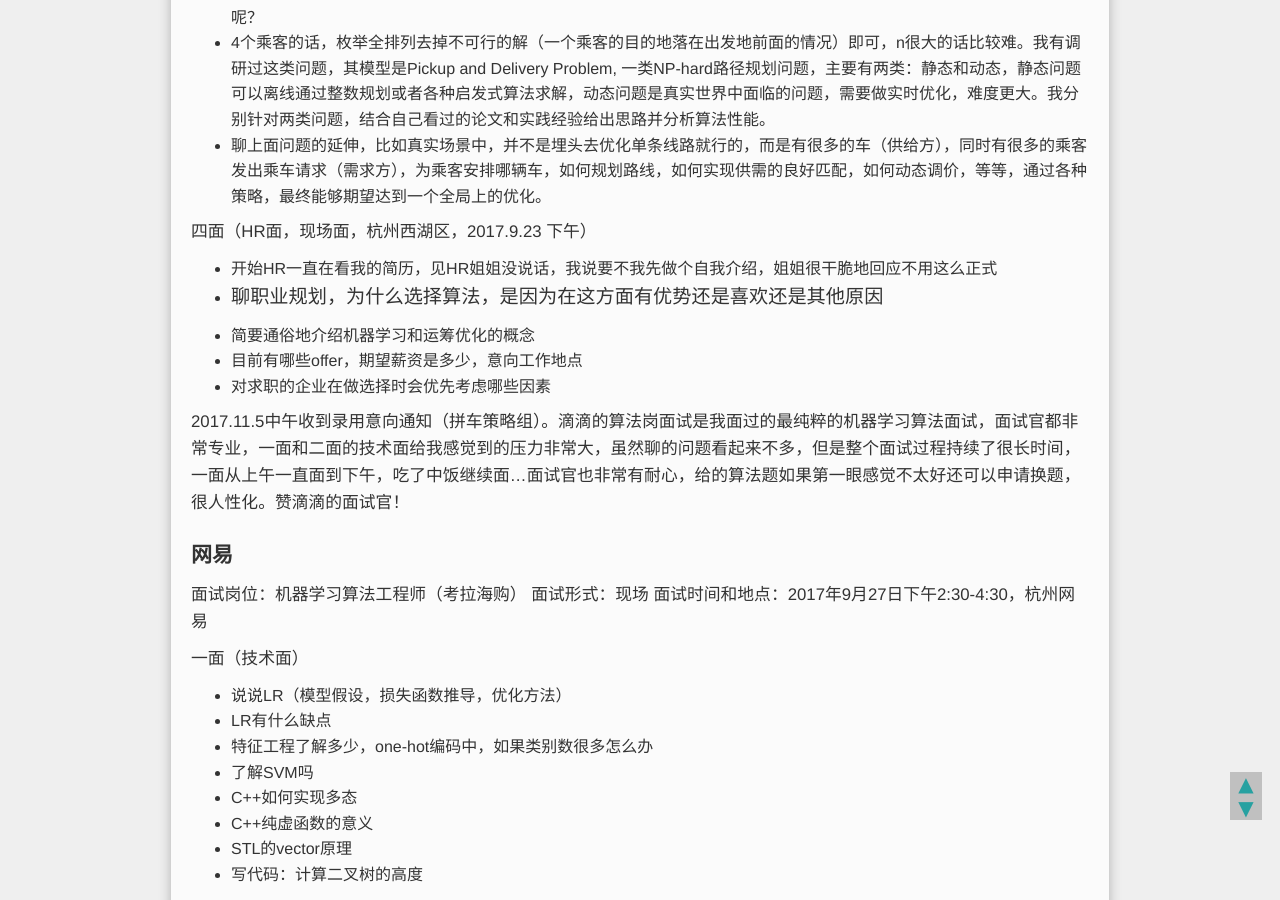
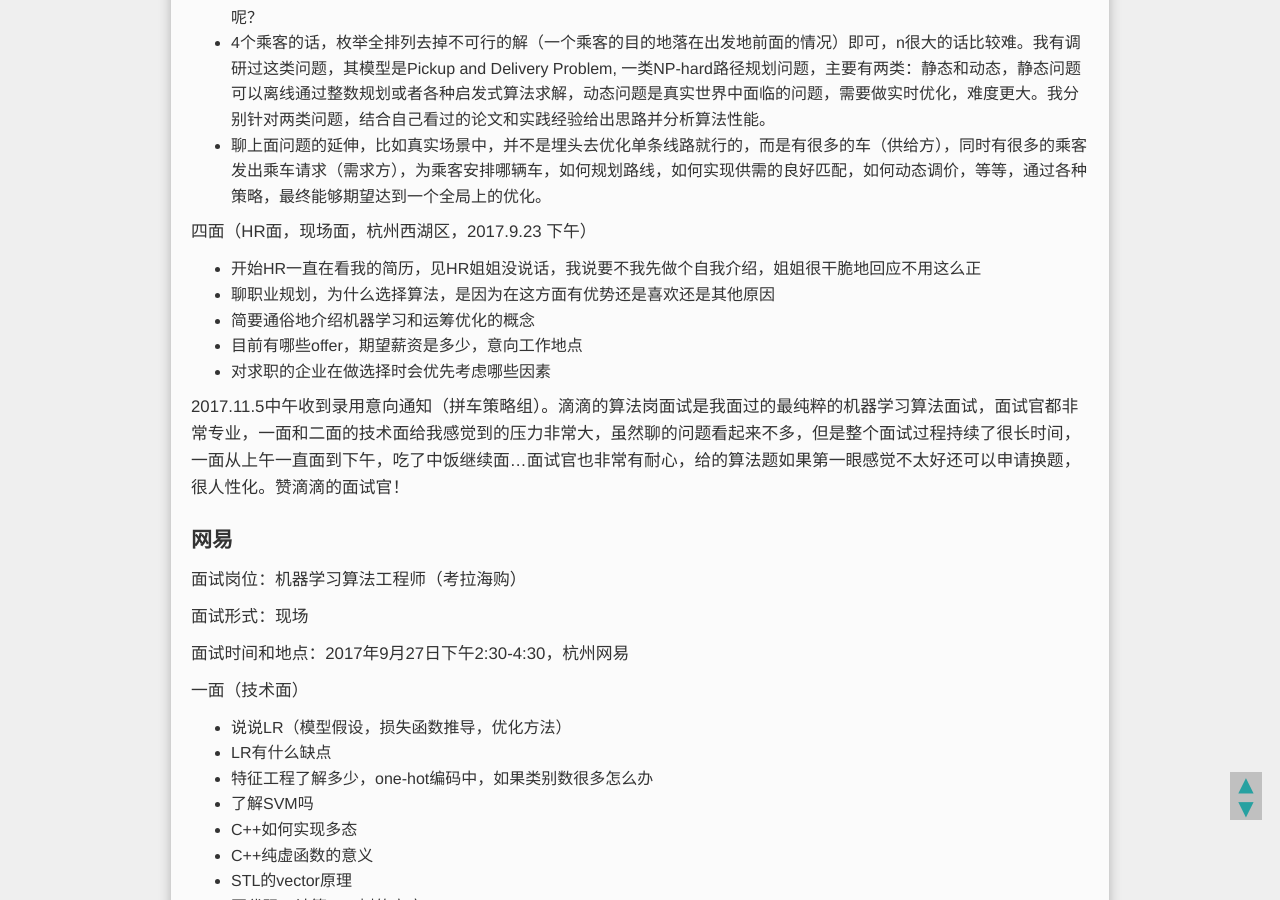
Before and after one commit to mioopoi/mioopoi.github.io, a Jekyll site: the page built from _posts/随笔/2018-06-18-job-hunting-summary.md, in a window 1280 px wide and 900 px high, scrolled down 4286 px. Built offline with Jekyll 4.4.1, drawn with Linux system fonts in a browser that asks for light colours; Markdown is read by kramdown in place of the engine named in the settings; comment, search, counter and statistics services are not loaded.

Commit message:
add job-hunting-summary

```diff
--- a/_posts/随笔/2018-06-18-job-hunting-summary.md
+++ b/_posts/随笔/2018-06-18-job-hunting-summary.md
@@ -165,10 +165,8 @@
 
 四面（HR面，现场面，杭州西湖区，2017.9.23 下午）
 
-- 开始HR一直在看我的简历，见HR姐姐没说话，我说要不我先做个自我介绍，姐姐很干脆地回应不用这么正式
+- 开始HR一直在看我的简历，见HR姐姐没说话，我说要不我先做个自我介绍，姐姐很干脆地回应不用这么正
 - 聊职业规划，为什么选择算法，是因为在这方面有优势还是喜欢还是其他原因
-
-
 - 简要通俗地介绍机器学习和运筹优化的概念
 - 目前有哪些offer，期望薪资是多少，意向工作地点
 - 对求职的企业在做选择时会优先考虑哪些因素
@@ -178,7 +176,9 @@
 ### 网易
 
 面试岗位：机器学习算法工程师（考拉海购）
+
 面试形式：现场
+
 面试时间和地点：2017年9月27日下午2:30-4:30，杭州网易
 
 一面（技术面）
```
